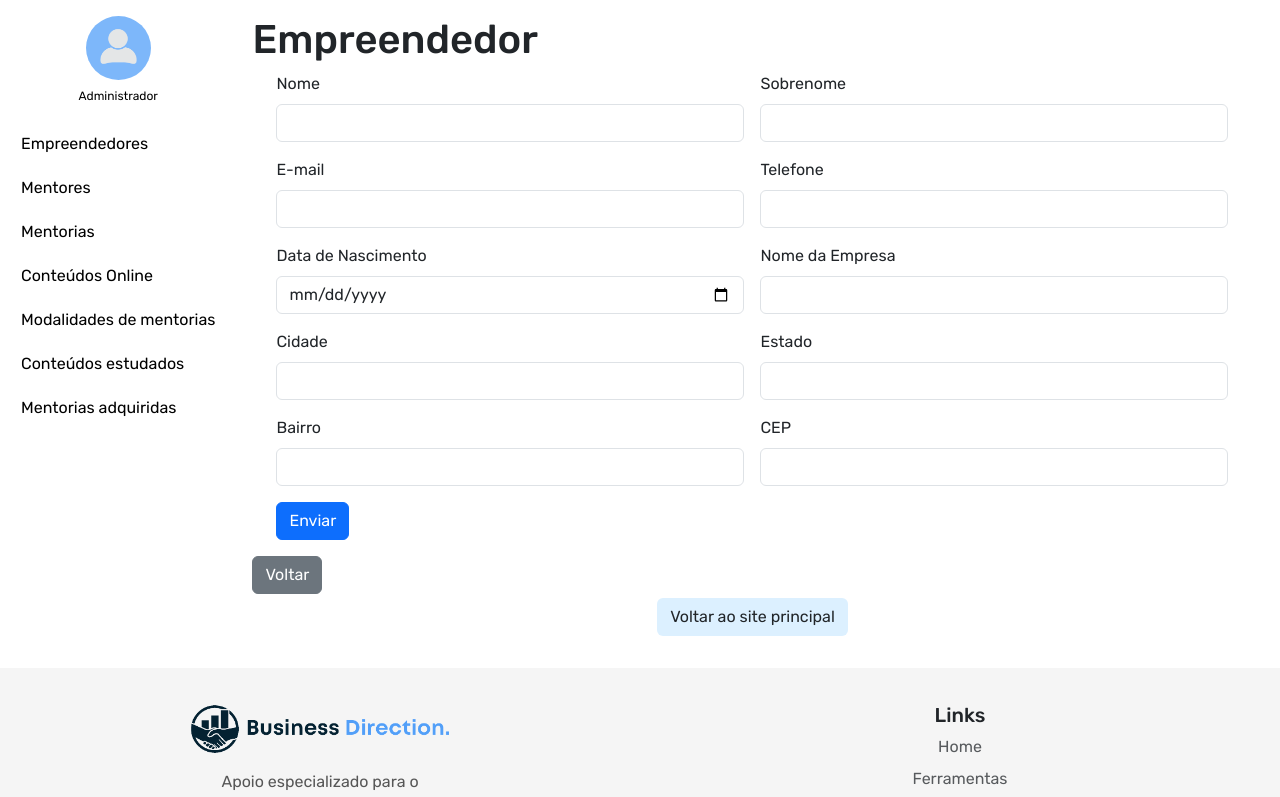
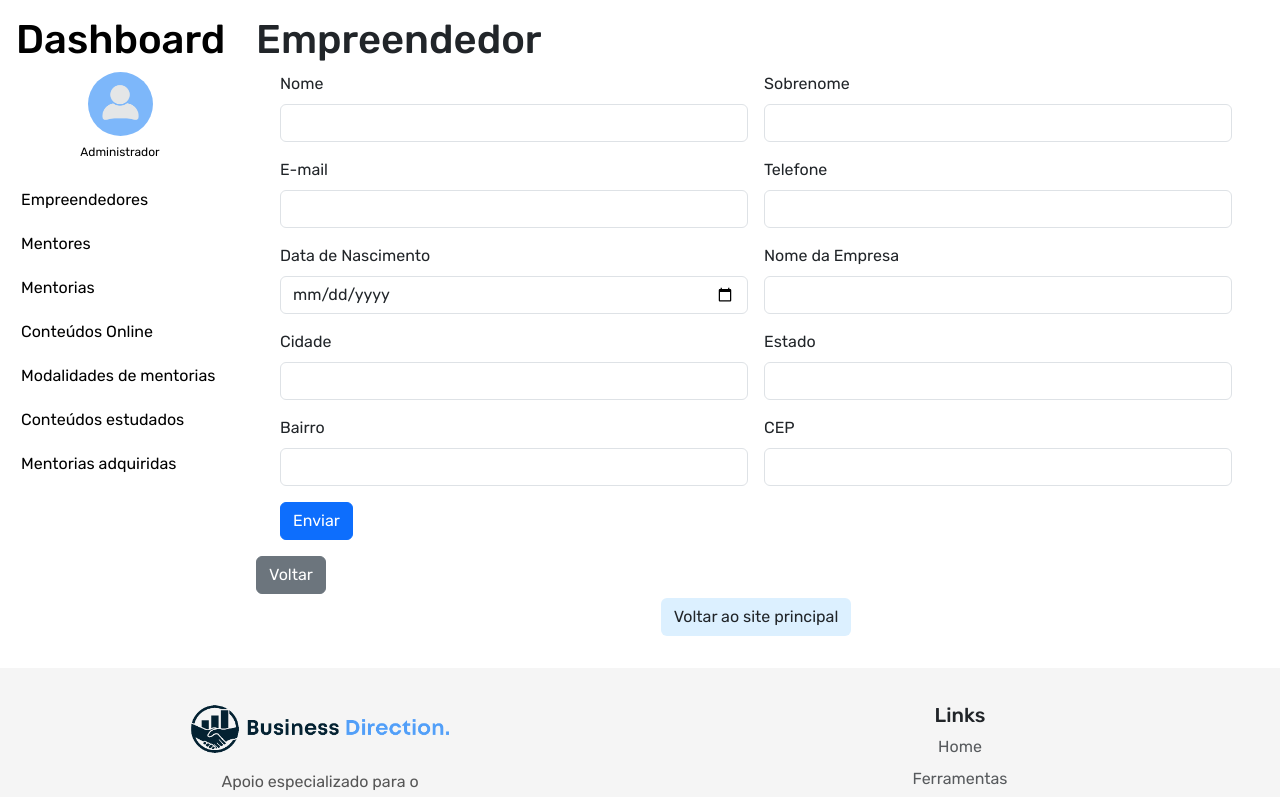
Before and after one commit to squad41recode/businessdirection_frontend, a Next.js app: page /admin/empreendedores/create in a window 1280 px wide. Shown: the top 797 px of the page. Built offline with nearby package versions, Linux system fonts and the light colour scheme.

Commit message:
Update Sidebar.js

```diff
--- a/components/dashboard/Sidebar.js
+++ b/components/dashboard/Sidebar.js
@@ -4,13 +4,24 @@ import { apiRoutes } from "@/constants";
 import Link from "next/link";
 import { usePathname } from "next/navigation";
 import style from "@/styles/Dashboard.module.css"
+import React from "react";
 
 const Sidebar = () => {
 const menuItems = apiRoutes;
 const pathname = usePathname();
+const [isSidebarExpanded, setSidebarExpanded] = React.useState(true);
+
+const toggleSidebar = () => {
+  setSidebarExpanded(!isSidebarExpanded);
+};
 
   return (
-    <aside className={` ${style.sidebar} `}>
+    <aside className={`${style.sidebar} ${isSidebarExpanded ? style.expanded : style.collapsed}`}>
+      <div>
+        <h1>Dashboard</h1>
+        {/* <button onClick={toggleSidebar}>Toggle</button> */}
+      </div>
+
       <div className={` ${style.sidebarPerfil} `}>
         <Image
           className=""
```
